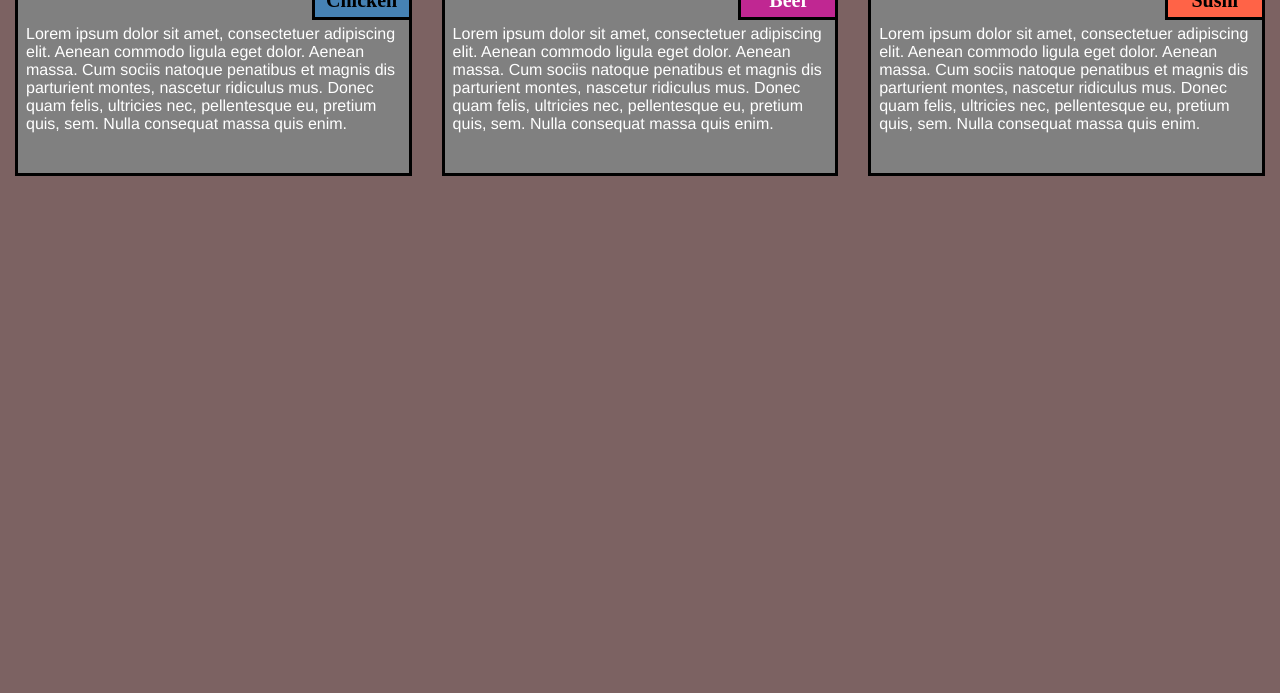
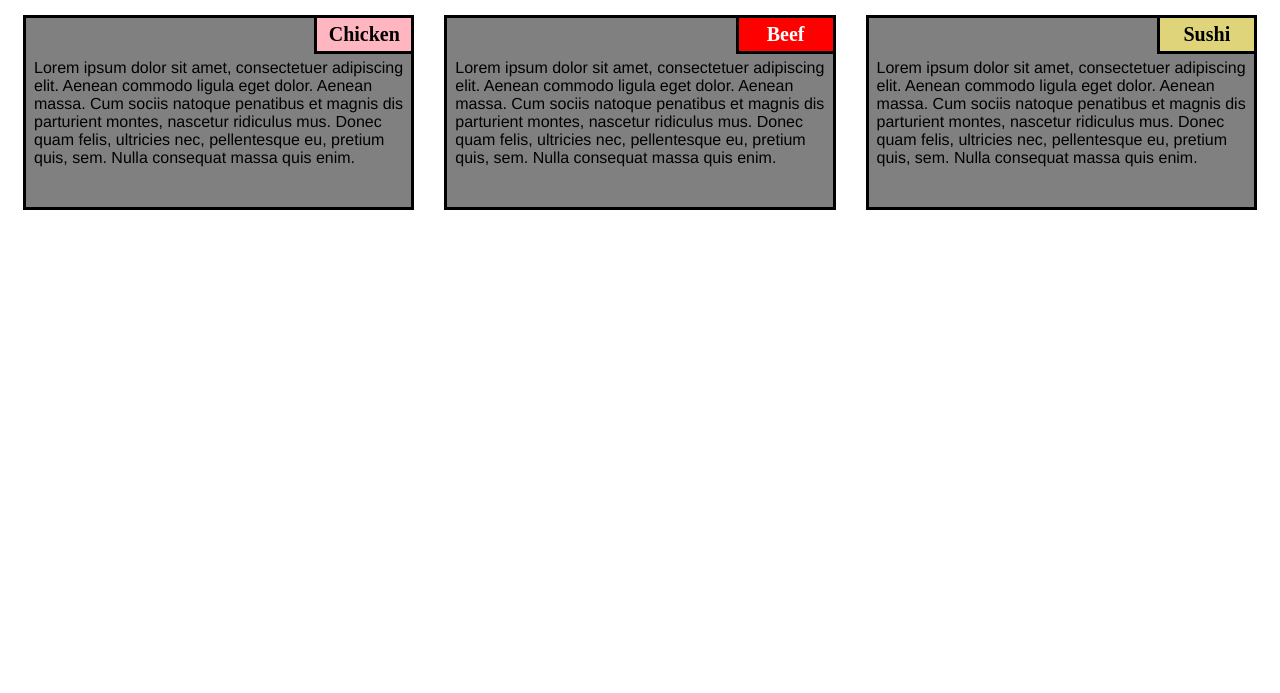
Before and after one commit to datlearner/kundai.io, a plain HTML site: page index.html in a window 1280 px wide. Shown: the part 107-800 px from the top of the page. Drawn offline with Linux system fonts and the light colour scheme; files that its build step writes are made by us from their sources.

Commit message:
Add files via upload

```diff
--- a/index.html
+++ b/index.html
@@ -1,38 +1,36 @@
-<html lang="en">
+<!DOCTYPE html>
+<html>
+
 <head>
-    <meta charset="UTF-8">
-    <meta http-equiv="X-UA-Compatible" content="IE=edge">
-    <meta name="viewport" content="width=device-width, initial-scale=1.0">
-    <title>final assignment</title>
-    <link rel="stylesheet" href="./style/style.css">
+    <meta charset="utf-8">
+    <title>module2-solution</title>
 </head>
+<link rel="stylesheet" type="text/css" href="css/style.css">
+
 <body>
-
     <h1>Our Menu</h1>
     <section class="column-lg-4 colmn-md-6 colmn-sm-12">
         <div>
-            <p class="header">Chicken</p>
-            <p class="items">
+            <p class="sub1">Chicken</p>
+            <p class="content">
                 Lorem ipsum dolor sit amet, consectetuer adipiscing elit. Aenean commodo ligula eget dolor. Aenean massa. Cum sociis natoque penatibus et magnis dis parturient montes, nascetur ridiculus mus. Donec quam felis, ultricies nec, pellentesque eu, pretium quis, sem. Nulla consequat massa quis enim.
             </p>
         </div>
     </section>
     <section class="column-lg-4 colmn-md-6 colmn-sm-12">
         <div>
-            <p class="header-two">Beef</p>
-            <p class="items">
+            <p class="sub2">Beef</p>
+            <p class="content">
                 Lorem ipsum dolor sit amet, consectetuer adipiscing elit. Aenean commodo ligula eget dolor. Aenean massa. Cum sociis natoque penatibus et magnis dis parturient montes, nascetur ridiculus mus. Donec quam felis, ultricies nec, pellentesque eu, pretium quis, sem. Nulla consequat massa quis enim.
         </div>
     </section>
     <section class="column-lg-4 colmn-md-12 colmn-sm-12">
         <div>
-            <p class="header-three">Sushi</p>
-            <p class="items">
+            <p class="sub3">Sushi</p>
+            <p class="content">
                 Lorem ipsum dolor sit amet, consectetuer adipiscing elit. Aenean commodo ligula eget dolor. Aenean massa. Cum sociis natoque penatibus et magnis dis parturient montes, nascetur ridiculus mus. Donec quam felis, ultricies nec, pellentesque eu, pretium quis, sem. Nulla consequat massa quis enim.
             </p>
         </div>
+</body>
 
-
-
-</body>
 </html>
--- a/style.css
+++ b/style.css
@@ -1,13 +1,10 @@
-*{
-    padding: 0;
-    margin: 0;
+/*basic style*/
+    * {
         box-sizing: border-box;
     }
 
-
-
     body {
-    background-color: rgb(124, 98, 98);
+        background-color: white;
     }
 
     h1 {
@@ -38,7 +35,7 @@ div {
         margin-bottom: auto;
     }
 
-.header {
+    .sub1 {
         float: right;
         width: 100px;
         padding: 5px;
@@ -47,11 +44,11 @@ div {
         text-align: center;
         font-size: 125%;
         font-weight: bold;
-    background-color: steelblue;
+        background-color: #FFB6C1;
 
     }
 
-.header-two {
+    .sub2 {
         float: right;
         color: white;
         width: 100px;
@@ -61,11 +58,11 @@ div {
         text-align: center;
         font-size: 125%;
         font-weight: bold;
-    background-color: #c02792;
+        background-color: #FF0000;
 
     }
 
-.header-three {
+    .sub3 {
         color: black;
         float: right;
         width: 100px;
@@ -75,16 +72,16 @@ div {
         text-align: center;
         font-size: 125%;
         font-weight: bold;
-    background-color: tomato;
+        background-color: rgb(223, 212, 121);
 
     }
 
-.items {
+    .content {
         padding: 5px;
         border: none;
-    background-color: grey;
+        background-color: gray;
         font-family: Helvetica;
-    color: white;
+        color: black;
         margin: 3px ;
         height: 150px;
         overflow: auto;
@@ -94,7 +91,7 @@ div {
         width: 90%;
     }
 
-
+    /*desktop version*/
     @media (min-width: 992px) {
         .column-lg-4 {
             float: left;
@@ -102,7 +99,7 @@ div {
         }
     }
 
-
+    /*tablet version*/
     @media (min-width: 768px) and (max-width: 991px) {
         .colmn-md-6 {
             float: left;
@@ -119,6 +116,7 @@ div {
         }
     }
 
+    /*mobile version*/
     @media (max-width: 767px) {
         .colmn-sm-12 {
             float: left;
```
Lines whose indentation alone changed are shown as unchanged.
